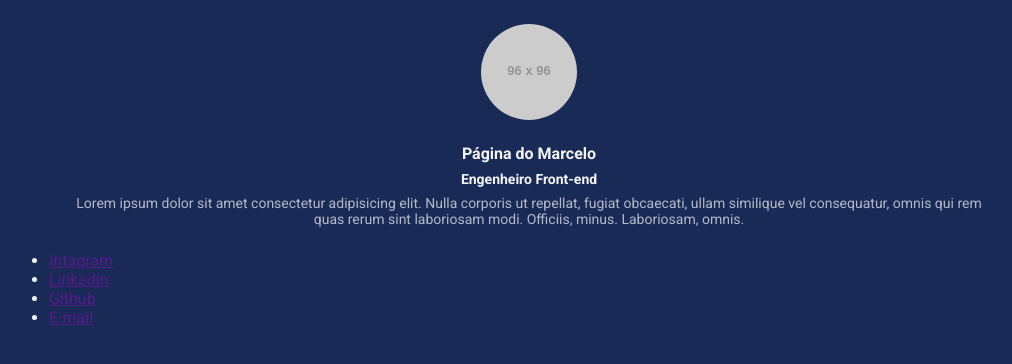
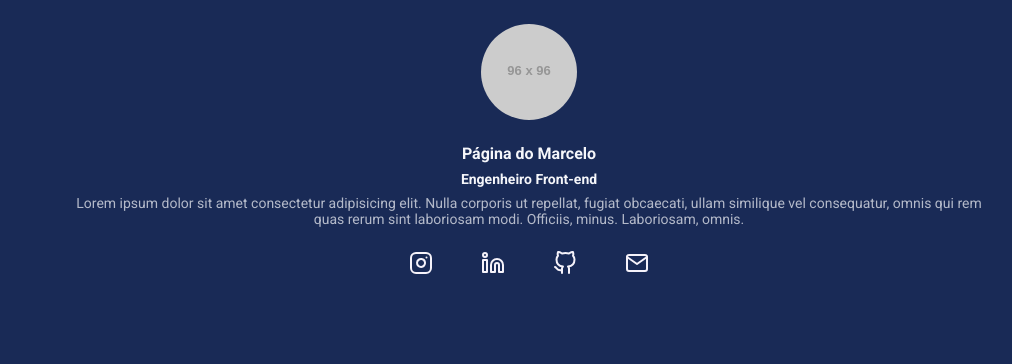
Before and after one commit to Marcelosoaresdev/Less, a website: page index.html in a window 1280 px wide. Shown: the whole page, without its empty margins (111-1123 px from the left). Drawn offline with Linux system fonts and the light colour scheme; placeholder pictures from the web are drawn by us.

Commit message:
Utilizado Maps no LESS

```diff
--- a/index.html
+++ b/index.html
@@ -22,11 +22,27 @@
             </div>
         </header>
         <nav>
-            <ul>
-                <li><a href="">Intagram</a></li>
-                <li><a href="">Linkedin</a></li>
-                <li><a href="">Github</a></li>
-                <li><a href="">E-mail</a></li>
+            <ul class="social-links">
+                <li>
+                    <a href="">
+                        <img src="/src/images/instagram.svg" alt="Logo do Instagram">
+                    </a>
+                </li>
+                <li>
+                    <a href="">
+                        <img src="/src/images/linkedin.svg" alt="Logo do Linkedin">
+                    </a>
+                </li>
+                <li>
+                    <a href="">
+                        <img src="/src/images/github.svg" alt="Logo do Github">
+                    </a>
+                </li>
+                <li>
+                    <a href="">
+                        <img src="/src/images/mail.svg" alt="Logo do E-mail">
+                    </a>
+                </li>
             </ul>
         </nav>
     </div>
--- a/src/styles/main.less
+++ b/src/styles/main.less
@@ -1,4 +1,4 @@
-@import "variaveis.less";
+@import "mapas.less";
 @breakpointMobile: ~"(max-width: 767px)";
 @breakpointTablet: ~"(min-width: 768px) and (max-width: 1023px)";
 
@@ -14,8 +14,8 @@
 }
 
 body {
-    background-color: @corDeFundo;
-    color: @corDosTextos;
+    background-color: #colors[backgroundColor];
+    color: #colors[textColor];
 }
 
 .container {
@@ -59,3 +59,23 @@ header {
         opacity: 70%;
     }
 }
+
+.social-links {
+    display: flex;
+    justify-content: space-between;
+    max-width: 240px;
+    width: 100%;
+    margin: 0 auto;
+
+    li {
+        list-style: none;
+
+        img {
+            transition: all ease .3s;
+
+            &:hover {
+                transform: scale(1.3);
+            }
+        }
+    }
+}
--- /dev/null
+++ b/src/styles/mapas.less
@@ -0,0 +1,5 @@
+#colors() {
+    backgroundColor: #192a56;
+    buttonColor: #0097e6;
+    textColor: #f5f6fa;
+}
--- a/src/styles/variaveis.less
+++ /dev/null
@@ -1,3 +0,0 @@
-@corDeFundo: #192a56;
-@corDosBotoes: #0097e6;
-@corDosTextos: #f5f6fa;
```
Also changed, not shown: build/styles/main.css, src/images/github.svg (added), src/images/instagram.svg (added), src/images/linkedin.svg (added), src/images/mail.svg (added).
